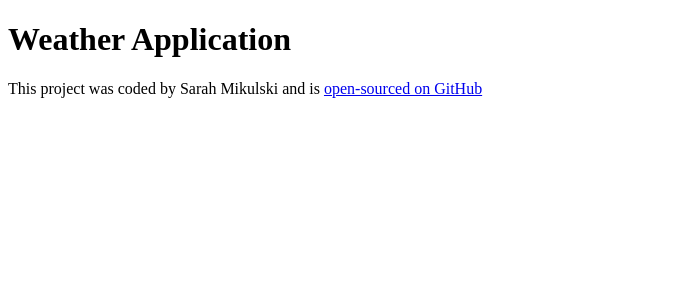
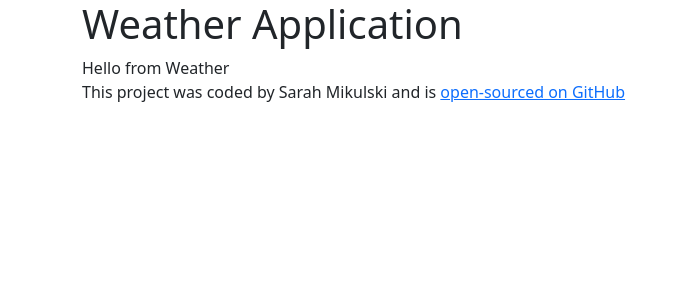
Before and after one commit to sarahruthmik/react-weather-app, a React (Create React App) app: page / in a window 1280 px wide. Shown: the top 300 px of the page, without its empty margins (0-680 px from the left). Built offline with nearby package versions, Linux system fonts and the light colour scheme.

Commit message:
Added bootstrap and weather component

```diff
--- a/package.json
+++ b/package.json
@@ -6,6 +6,7 @@
     "@testing-library/jest-dom": "^5.17.0",
     "@testing-library/react": "^13.4.0",
     "@testing-library/user-event": "^13.5.0",
+    "bootstrap": "^5.3.1",
     "react": "^18.2.0",
     "react-dom": "^18.2.0",
     "react-scripts": "5.0.1",
--- a/src/App.js
+++ b/src/App.js
@@ -1,10 +1,13 @@
 import React from "react";
 import "./App.css";
+import Weather from "./Weather";
 
 export default function App() {
   return (
     <div className="App">
+      <div className="container">
         <h1>Weather Application</h1>
+        <Weather />
         <footer>
           This project was coded by Sarah Mikulski and is{" "}
           <a
@@ -16,5 +19,6 @@ export default function App() {
           </a>
         </footer>
       </div>
+    </div>
   );
 }
--- /dev/null
+++ b/src/Weather.js
@@ -0,0 +1,5 @@
+import React from "react";
+
+export default function Weather() {
+  return <div className="Weather">Hello from Weather</div>;
+}
--- a/src/index.js
+++ b/src/index.js
@@ -1,6 +1,7 @@
 import React from "react";
 import ReactDOM from "react-dom/client";
 import "./index.css";
+import "bootstrap/dist/css/bootstrap.css";
 import App from "./App";
 import reportWebVitals from "./reportWebVitals";
 
```
Also changed, not shown: 1 other file (tests, documents, lock files or other folders). Lines whose indentation alone changed are shown as unchanged.
